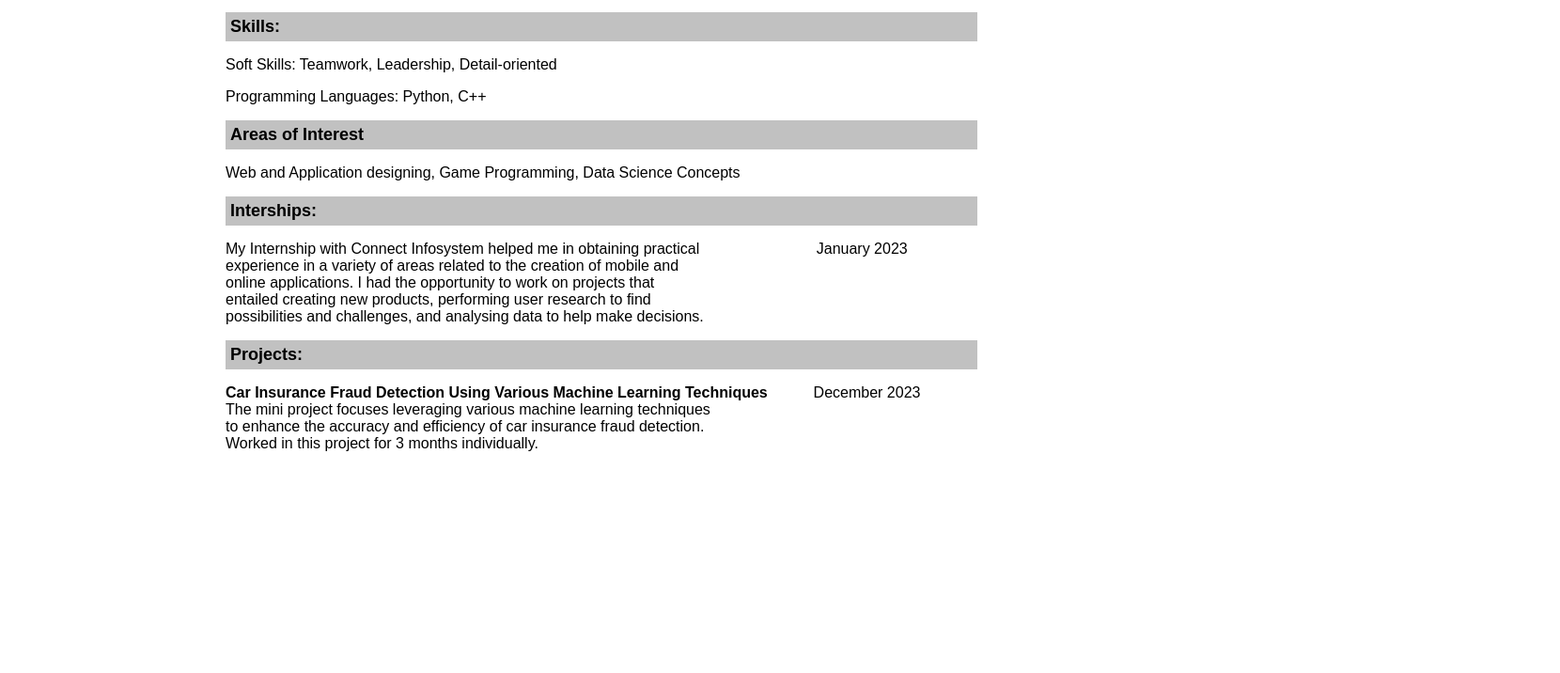
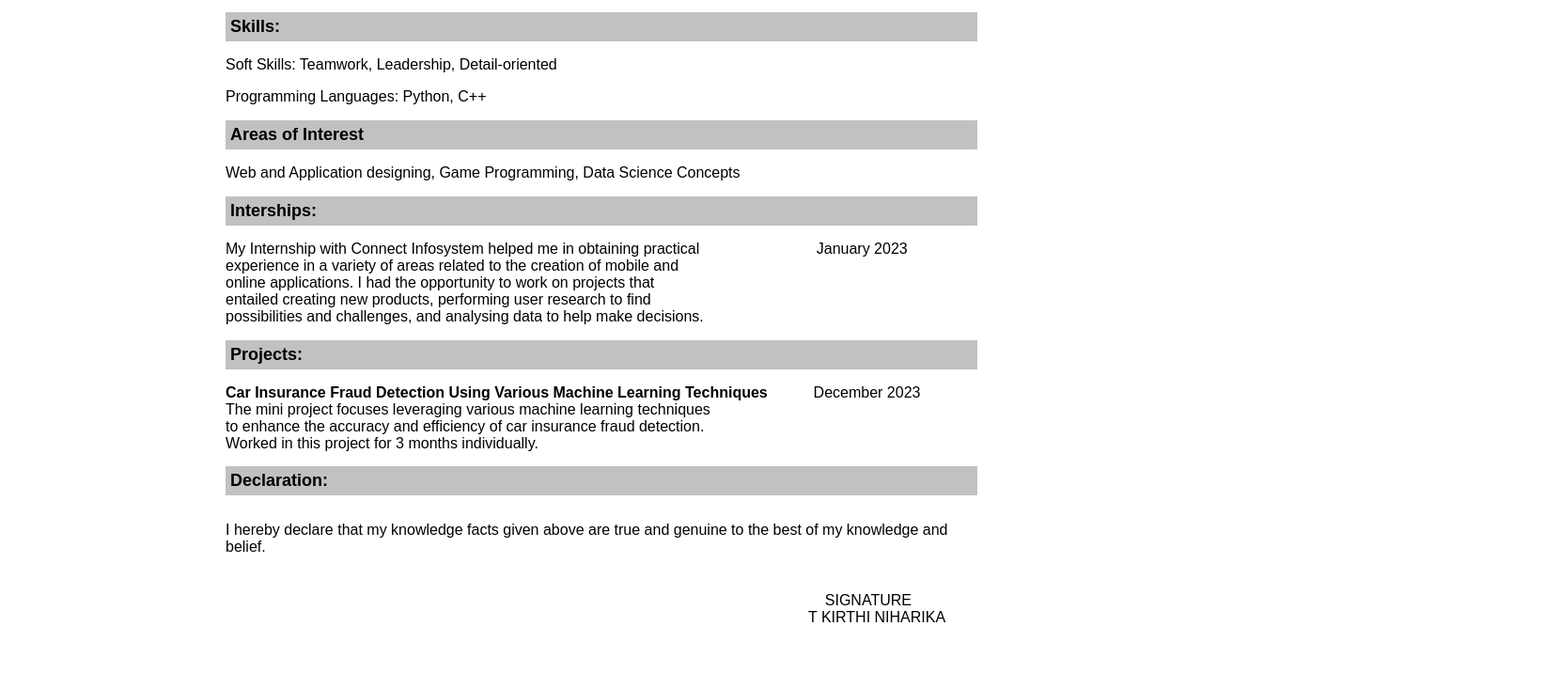
Before and after one commit to Kirthi-Niharika/mern-resume, a plain HTML site: page index.html in a window 1280 px wide. Shown: the part 718-1434 px from the top of the page at 94% size, 1660 px wide, since content can reach past the window. Before the commit the page ends 1235 px from the top, so only its background shows below. Drawn offline with Linux system fonts and the light colour scheme.

Commit message:
Modify html and css code and adjustments

```diff
--- a/assets/css/style.css
+++ b/assets/css/style.css
@@ -11,10 +11,9 @@
 .mypic{
     position: relative;
     top: 90px;
-    left: 560px;
+    left: 590px;
     width: 100px;
     height: 100px;
-    background-size: cover;
 }
 body {
     font-family: sans-serif;
@@ -55,3 +54,9 @@ h2 {
 pre {
     font-family: sans-serif;
 }
+
+.sign {
+    position: relative;
+    top: 5px;
+    left: 620px;
+}
--- a/index.html
+++ b/index.html
@@ -47,6 +47,14 @@ possibilities and challenges, and analysing data to help make decisions.</pre>
 The mini project focuses leveraging various machine learning techniques
 to enhance the accuracy and efficiency of car insurance fraud detection.
 Worked in this project for 3 months individually.
+<h2 class="title">Declaration:</h2>
+I hereby declare that my knowledge facts given above are true and genuine to the best of my knowledge and
+belief.
+<div class="sign">
+<pre>    SIGNATURE
+T KIRTHI NIHARIKA</pre>
 </div>
+</div>
+
 </body>
 </html>
```
